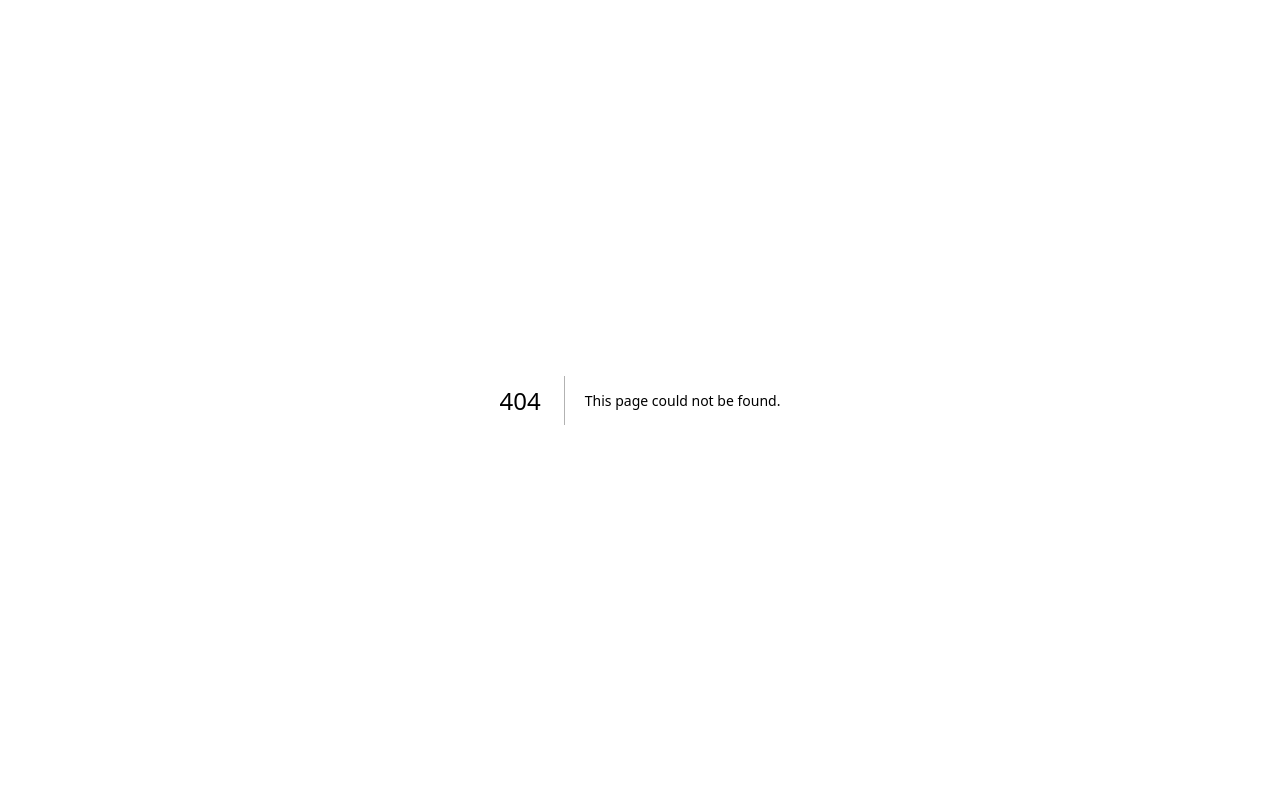
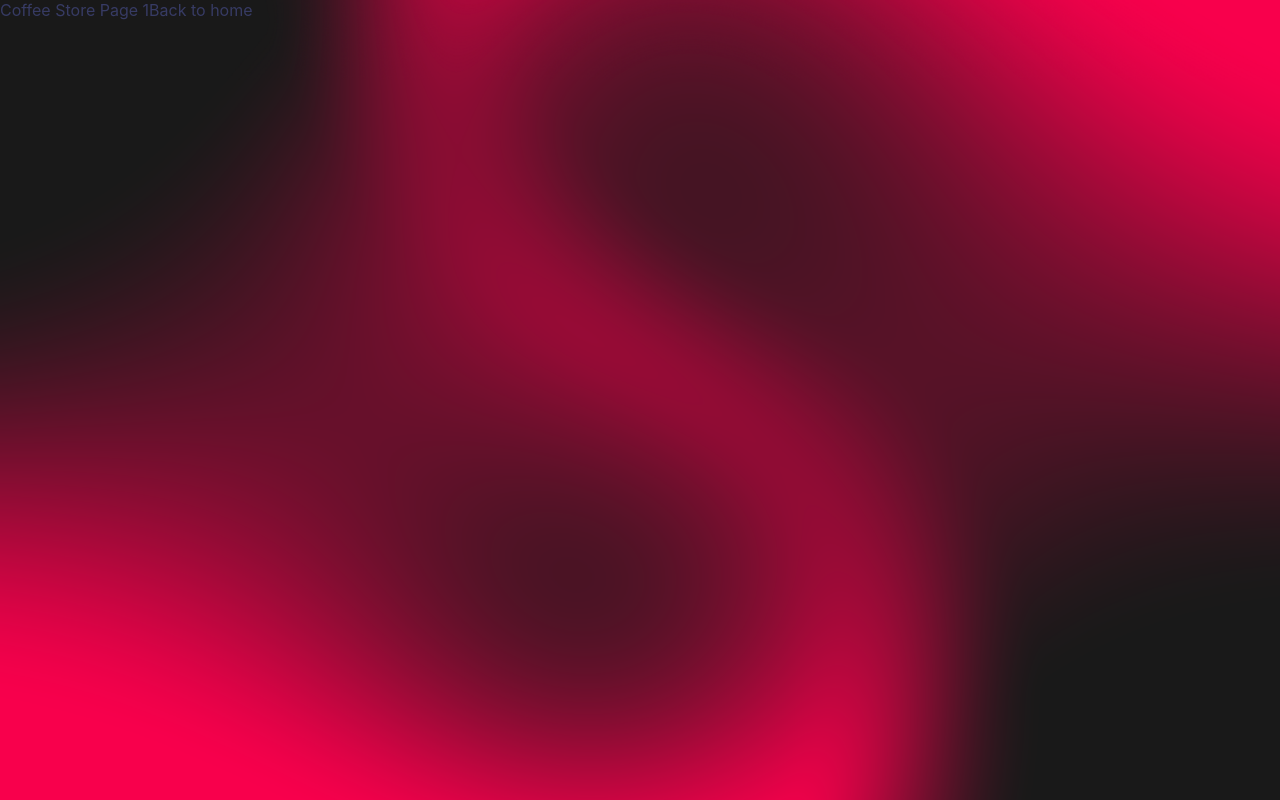
Before and after one commit to Depth-Hoar/coffee-app, a Next.js app: page /coffee-store/1 in a window 1280 px wide. Before the commit this address had no page. Built offline with nearby package versions, Linux system fonts and the light colour scheme.

Commit message:
next routing

```diff
--- /dev/null
+++ b/pages/coffee-store/[id].js
@@ -0,0 +1,17 @@
+import { useRouter } from "next/router";
+import Link from "next/link";
+
+const CoffeeStore = () => {
+  const router = useRouter();
+  console.log("router", router);
+  return (
+    <div>
+      Coffee Store Page {router.query.id}
+      <Link href="/">
+        Back to home
+      </Link>
+    </div>
+  );
+};
+
+export default CoffeeStore;
```
